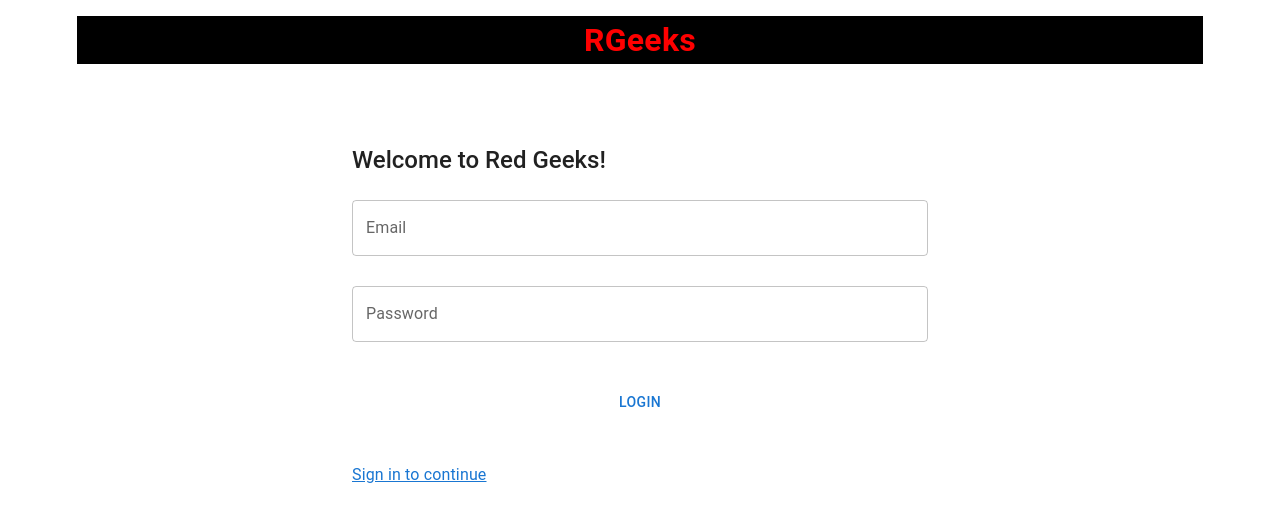
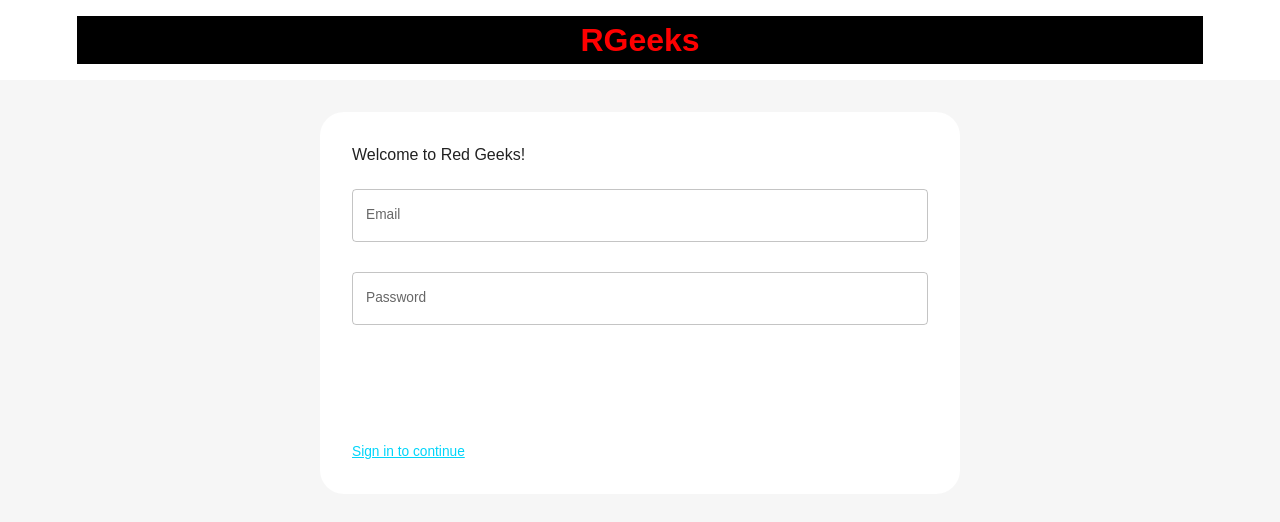
Before and after one commit to JAMES-CERO/Milestone3-RGeek, a React (Create React App) app in the folder frontend/: page / in a window 1280 px wide. Shown: the top 522 px of the page. Built offline with nearby package versions, Linux system fonts and the light colour scheme.

Commit message:
navbar & theme

```diff
--- a/frontend/package.json
+++ b/frontend/package.json
@@ -7,6 +7,7 @@
     "@emotion/styled": "^11.11.0",
     "@mui/icons-material": "^5.11.16",
     "@mui/material": "^5.13.5",
+    "@mui/styles": "^5.13.2",
     "@mui/system": "^5.13.6",
     "@reduxjs/toolkit": "^1.9.5",
     "@testing-library/jest-dom": "^5.16.5",
--- a/frontend/src/App.js
+++ b/frontend/src/App.js
@@ -15,7 +15,7 @@ function App() {
     return (
         <div className="app">
             <BrowserRouter>
-
+               <ThemeProvider theme={theme}>
                     <CssBaseline />
                         <Routes>
                             <Route path='/' element={<LoginPage />} />
@@ -24,7 +24,7 @@ function App() {
                             {/* <Route path='/home' element={ <HomePage />  } />
                             <Route path='/profile/:userId' element={ < ProfilePage />} /> */}
                         </Routes>
-
+              </ThemeProvider>
             </BrowserRouter>
         </div>
     )
--- a/frontend/src/components/WidgetControl.jsx
+++ b/frontend/src/components/WidgetControl.jsx
@@ -3,7 +3,6 @@ import {  styled } from "@mui/system";
 
 const WidgetControl = styled(Box)(({ theme }) => ({
     padding : "1.5rem 1.5rem 0.75rem 1.5rem",
-    backgroundColor: theme.palette.background.alt,
     borderRadius: '0.75rem',
     border: '1px solid red',
 }));
--- a/frontend/src/theme.js
+++ b/frontend/src/theme.js
@@ -1,48 +1,76 @@
+// color design tokens export
 export const colorTokens = {
-    dark: {
-        background: "#000000",
-        header: "#FF0000",
-        icon: "#F55968",
+    grey: {
+      0: "#FFFFFF",
+      10: "#F6F6F6",
+      50: "#F55968",
+      100: "#E0E0E0",
+      200: "#C2C2C2",
+      300: "#A3A3A3",
+      400: "#858585",
+      500: "#666666",
+      600: "#4D4D4D",
+      700: "#333333",
+      800: "#1A1A1A",
+      900: "#0A0A0A",
+      1000: "#000000",
     },
-    light: {
-        background: "#FFFFFF",
-        header: "#FF0000",
-        icon: "#F55968",
+    primary: {
+      50: "#E6FBFF",
+      100: "#CCF7FE",
+      200: "#99EEFD",
+      300: "#2277D0",
+      400: "#33DDFB",
+      500: "#00D5FA",
+      600: "#00A0BC",
+      700: "#006B7D",
+      800: "#F55968",
+      900: "#001519",
     },
   };
 
+  // mui theme settings
   export const themeSettings = (mode) => {
     return {
       palette: {
         mode: mode,
         ...(mode === "dark"
           ? {
+              // palette values for dark mode
               primary: {
-                        dark: colorTokens.dark.header,
-                        main: colorTokens.dark.header,
-                        light: colorTokens.dark.header,
-                        icon: colorTokens.dark.icon,
+                dark: colorTokens.primary[200],
+                main: colorTokens.primary[500],
+                light: colorTokens.primary[800],
               },
-                    text: {
-                        primary: "#FFFFFF",
+              neutral: {
+                dark: colorTokens.grey[100],
+                main: colorTokens.grey[200],
+                skyblue: colorTokens.grey[300],
+                medium: colorTokens.grey[400],
+                light: colorTokens.grey[700],
               },
               background: {
-                        default: colorTokens.dark.background,
-                        alt: colorTokens.dark.background,
+                default: colorTokens.grey[900],
+                alt: colorTokens.grey[800],
               },
             }
           : {
+              // palette values for light mode
               primary: {
-                        dark: colorTokens.light.header,
-                        main: colorTokens.light.header,
-                        light: colorTokens.light.header,
+                dark: colorTokens.primary[700],
+                main: colorTokens.primary[500],
+                light: colorTokens.primary[50],
               },
-                    text: {
-                        primary: "#FFFFFF",
+              neutral: {
+                dark: colorTokens.grey[700],
+                main: colorTokens.grey[500],
+                mediumMain: colorTokens.grey[400],
+                medium: colorTokens.grey[300],
+                light: colorTokens.grey[50],
               },
               background: {
-                        default: colorTokens.light.background,
-                        alt: colorTokens.light.background,
+                default: colorTokens.grey[10],
+                alt: colorTokens.grey[0],
               },
             }),
       },
--- a/frontend/src/views/navbar/index.jsx
+++ b/frontend/src/views/navbar/index.jsx
@@ -33,14 +33,18 @@ const NavBar = () => {
     const user = useSelector((state) => state.user);
     const noMobileScreen = useMediaQuery("(min-width: 1000px)");
     const theme = useTheme();
+
+    const neutralLight = theme.palette.neutral.light;
+    const dark = theme.palette.neutral.dark;
+    const background = theme.palette.background.default;
+    const primaryLight = theme.palette.primary.light;
     const alt = theme.palette.background.alt;
-    const icon = theme.palette.primary.icon;
-    const background = theme.palette.background.default;
+    const skyblue = theme.palette.neutral.skyblue;
 
     const fullName = `${user.firstName} ${user.lastName}`;
 
     return (
-        <FlexMUI padding=' 1rem 6%' backgroundColor={alt}>
+        <FlexMUI padding=' 1rem 6%' backgroundColor="black">
             <FlexMUI gap='1.75rem'>
                 <Typography
                     fontWeight='bold'
@@ -51,20 +55,20 @@ const NavBar = () => {
                     sx={{
                         '&:hover': {
                             cursor: 'pointer',
-                            color: icon
+                            color: primaryLight,
                         }
                     }}
                 >
                     RGeeks
                 </Typography>
-                {noMobileScreen && (
+                {noMobileScreen || mobileMenu ? (
                     <FlexMUI gap='3rem' borderRadius="9px" padding="0.1rem 1.5rem">
                         <InputBase placeholder="Search.." />
                         <IconButton>
-                            <Search />
+                            <Search color="pink" />
                         </IconButton>
-                    </FlexMUI >
-                )}
+                    </FlexMUI>
+                ) : null}
             </FlexMUI>
 
             {noMobileScreen ? (
@@ -73,17 +77,17 @@ const NavBar = () => {
                         {theme.mode === 'dark' ? (
                             <DarkMode sx={{ fontSize: '25px' }} />
                         ) : (
-                            <LightMode sx={{ color: 'dark', fontSize: '25px' }} />
+                            <LightMode sx={{ color: "lightblue", fontSize: '25px' }} />
                         )}
                     </IconButton>
-                    <Message sx={{ fontSize: "25px" }} />
-                    <Notifications sx={{ fontSize: "25px" }} />
-                    <Help sx={{ fontSize: "25px" }} />
+                    <Message sx={{ color: 'pink', fontSize: "25px" }} />
+                    <Notifications sx={{ color: 'pink', fontSize: "25px" }} />
+                    <Help sx={{ color: 'pink', fontSize: "25px" }} />
                     <FormControl variant="standard" value={fullName}>
                         <Select
                             value={fullName}
                             sx={{
-                                backgroundColor: "black",
+                                backgroundColor: primaryLight,
                                 width: "150px",
                                 borderRadius: "0.25rem",
                                 p: "0.25rem 1rem",
@@ -92,7 +96,7 @@ const NavBar = () => {
                                     width: "3rem",
                                 },
                                 "& .MuiSelect-select:focus": {
-                                    backgroundColor: 'black',
+                                    backgroundColor: skyblue,
                                 },
                             }}
                             input={<InputBase />}
@@ -125,7 +129,7 @@ const NavBar = () => {
                     <FlexMUI display='flex' flexDirection='column' justifyContent="center" alignItems='center' gap='3rem'>
                         <IconButton
                             onClick={() => dispatch(setMode())}
-                            sx={{ fontSize: '25px' }}
+                            sx={{ color: primaryLight, fontSize: '25px' }}
                         >
                             {theme.palette.mode === 'dark' ? (
                                 <DarkMode sx={{ fontSize: '25px' }} />
@@ -133,13 +137,13 @@ const NavBar = () => {
                                 <LightMode sx={{ color: 'dark', fontSize: '25px' }} />
                             )}
                         </IconButton>
-                        <Message sx={{ fontSize: "25px" }} />
-                        <Notifications sx={{ fontSize: "25px" }} />
-                        <Help sx={{ fontSize: "25px" }} />
+                        <Message sx={{ color: 'pink', fontSize: "25px" }} />
+                        <Notifications sx={{ color: 'pink', fontSize: "25px" }} />
+                        <Help sx={{ color: 'pink', fontSize: "25px" }} />
                         <FormControl variant="standard" value={fullName}>
                             <Select value={fullName}
                                 sx={{
-                                    backgroundColor: "black",
+                                    backgroundColor: skyblue,
                                     width: "150px",
                                     borderRadius: "0.25rem",
                                     p: "0.25rem 1rem",
--- a/frontend/src/views/widgets/PostCon.jsx
+++ b/frontend/src/views/widgets/PostCon.jsx
@@ -36,7 +36,7 @@ const PostCon = ({
                 Authorization: `Bearer ${token}`,
                 "Content-Type": "application/json"
             },
-            body: JSON.stringify({ userId, loggedInUserId})
+            body: JSON.stringify({ userId: loggedInUserId})
         });
         const updatedPost = await response.json();
         dispatch(setPost({ post: updatedPost}));
--- a/frontend/src/views/widgets/PostsControl.jsx
+++ b/frontend/src/views/widgets/PostsControl.jsx
@@ -1,5 +1,6 @@
 import { useDispatch, useSelector } from "react-redux";
 import { setPosts } from "state";
+import PostCon from "./PostCon";
 
 const PostsControl = ({userId, isProfile = false}) => {
 
@@ -42,7 +43,7 @@ const PostsControl = ({userId, isProfile = false}) => {
                 comments
 
             }) => (
-                <PostControl
+                <PostCon
                 key ={_id}
                 postId={userId}
                 postUserId={firstName}
```
Also changed, not shown: 1 other file (tests, documents, lock files or other folders). Lines whose indentation alone changed are shown as unchanged.
